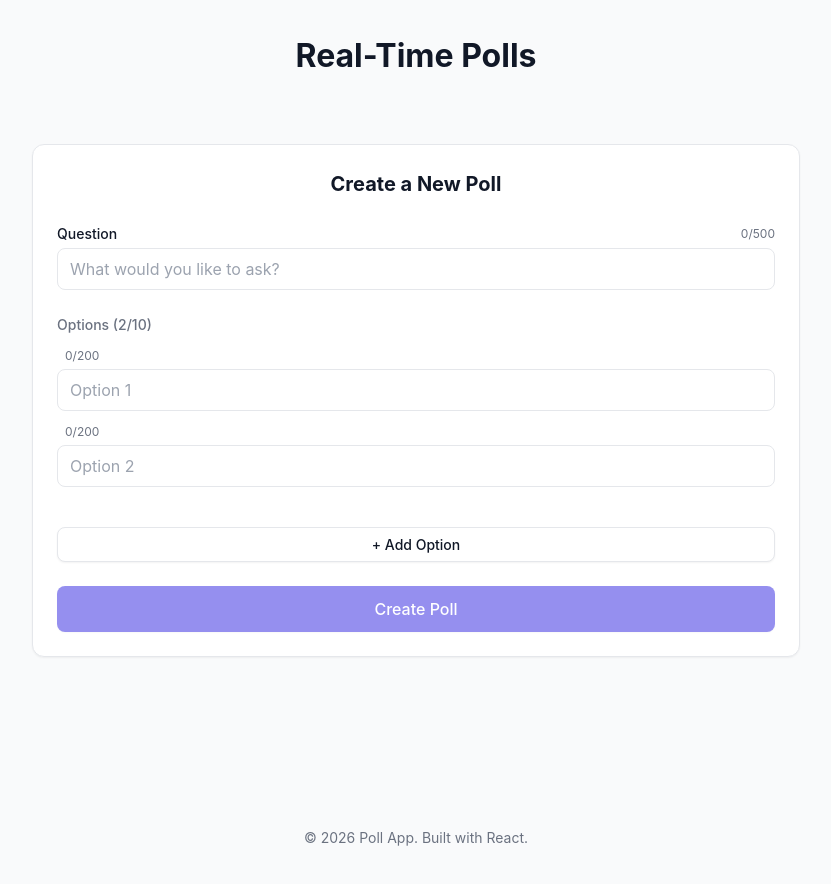
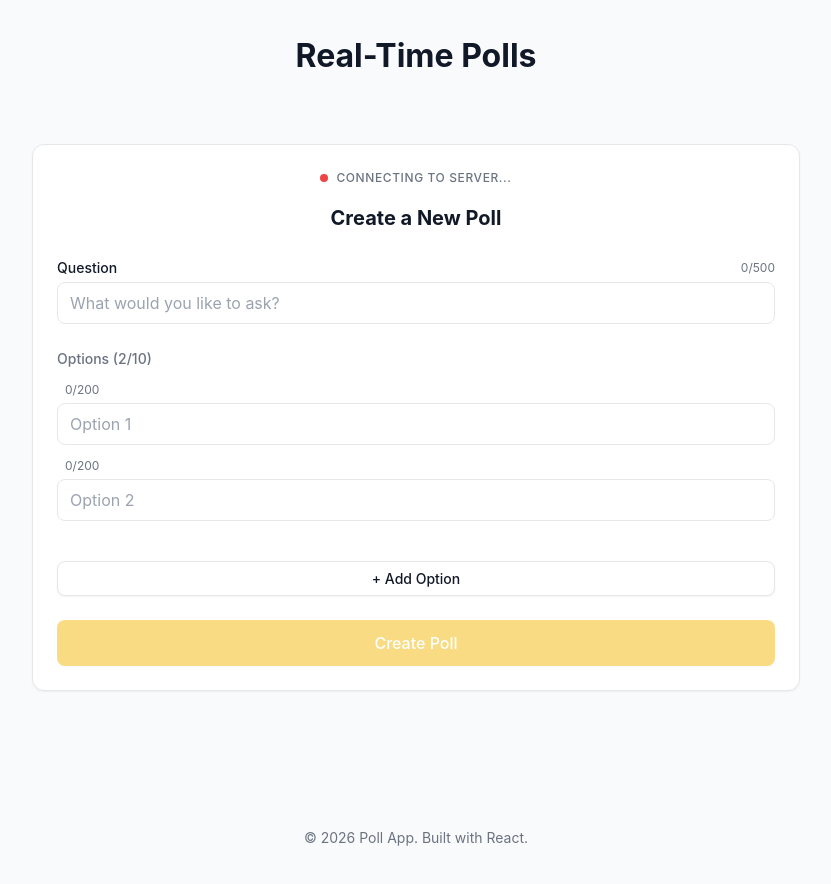
Before and after one commit to Kartiik7/ApplyTask-RealTimeVoting, a React (Vite) app in the folder client/: page / in a window 1280 px wide. Shown: the top 884 px of the page, without its empty margins (224-1055 px from the left). Built offline with nearby package versions, Linux system fonts and the light colour scheme; no server answers.

Commit message:
implemented server status + new color shades

```diff
--- a/client/src/features/polls/pages/CreatePoll.jsx
+++ b/client/src/features/polls/pages/CreatePoll.jsx
@@ -1,4 +1,5 @@
-import React, { useState } from 'react';
+import React, { useState, useEffect, useRef } from 'react';
+import io from 'socket.io-client';
 import useCreatePoll from '../hooks/useCreatePoll';
 import Layout from '../../../components/layout/Layout';
 import Card from '../../../components/ui/Card';
@@ -23,6 +24,36 @@ const CreatePoll = () => {
   } = useCreatePoll();
 
   const [touched, setTouched] = useState({ question: false, options: [] });
+  const [isConnected, setIsConnected] = useState(false);
+  const socketRef = useRef(null);
+
+  useEffect(() => {
+    const newSocket = io(import.meta.env.VITE_API_URL, {
+      withCredentials: true,
+      reconnectionAttempts: 5,
+      reconnectionDelay: 1000,
+    });
+
+    socketRef.current = newSocket;
+
+    newSocket.on('connect', () => {
+      setIsConnected(true);
+    });
+
+    newSocket.on('disconnect', () => {
+      setIsConnected(false);
+    });
+
+    newSocket.on('connect_error', () => {
+      setIsConnected(false);
+    });
+
+    return () => {
+      if (socketRef.current) {
+        socketRef.current.disconnect();
+      }
+    };
+  }, []);
 
   const handleBlur = (field, index = null) => {
     if (field === 'question') {
@@ -53,6 +84,11 @@ const CreatePoll = () => {
   return (
     <Layout>
       <Card>
+        <div className={`${styles.status} ${isConnected ? styles.connected : styles.disconnected}`}>
+          <span className={styles.statusDot}></span>
+          {isConnected ? 'Server Connected' : 'Connecting to server...'}
+        </div>
+
         <h2 className={styles.title}>Create a New Poll</h2>
 
         {submitError && (
--- a/client/src/features/polls/pages/CreatePoll.module.css
+++ b/client/src/features/polls/pages/CreatePoll.module.css
@@ -1,3 +1,32 @@
+.status {
+  display: flex;
+  align-items: center;
+  justify-content: center;
+  gap: var(--spacing-2);
+  margin-bottom: var(--spacing-4);
+  font-size: var(--font-size-xs);
+  font-weight: var(--font-weight-medium);
+  color: var(--color-text-secondary);
+  text-transform: uppercase;
+  letter-spacing: 0.05em;
+}
+
+.statusDot {
+  width: 8px;
+  height: 8px;
+  border-radius: 50%;
+  background-color: var(--color-text-disabled);
+}
+
+.connected .statusDot {
+  background-color: var(--color-success);
+  box-shadow: 0 0 0 2px var(--color-success-bg);
+}
+
+.disconnected .statusDot {
+  background-color: var(--color-error);
+}
+
 .form {
   display: flex;
   flex-direction: column;
--- a/client/src/features/polls/pages/PollRoom.jsx
+++ b/client/src/features/polls/pages/PollRoom.jsx
@@ -31,16 +31,16 @@ const PollRoom = () => {
     setTimeout(() => setCopySuccess(false), 2000);
   };
 
-  // Color palette for poll options - consistent for all users
+  // Color palette for poll options - warm colors to complement yellow theme
   const optionColors = [
+    { fill: 'rgba(244, 196, 48, 0.30)', border: 'rgb(244, 196, 48)' },      // Warm Yellow (primary)
+    { fill: 'rgba(251, 146, 60, 0.30)', border: 'rgb(251, 146, 60)' },      // Orange
+    { fill: 'rgba(239, 68, 68, 0.30)', border: 'rgb(239, 68, 68)' },        // Red
+    { fill: 'rgba(236, 72, 153, 0.30)', border: 'rgb(236, 72, 153)' },      // Pink
+    { fill: 'rgba(168, 85, 247, 0.30)', border: 'rgb(168, 85, 247)' },      // Purple
     { fill: 'rgba(59, 130, 246, 0.30)', border: 'rgb(59, 130, 246)' },      // Blue
-    { fill: 'rgba(16, 185, 129, 0.30)', border: 'rgb(16, 185, 129)' },      // Green
-    { fill: 'rgba(245, 158, 11, 0.30)', border: 'rgb(245, 158, 11)' },      // Amber
-    { fill: 'rgba(239, 68, 68, 0.30)', border: 'rgb(239, 68, 68)' },        // Red
-    { fill: 'rgba(168, 85, 247, 0.30)', border: 'rgb(168, 85, 247)' },      // Purple
-    { fill: 'rgba(236, 72, 153, 0.30)', border: 'rgb(236, 72, 153)' },      // Pink
     { fill: 'rgba(20, 184, 166, 0.30)', border: 'rgb(20, 184, 166)' },      // Teal
-    { fill: 'rgba(251, 146, 60, 0.30)', border: 'rgb(251, 146, 60)' },      // Orange
+    { fill: 'rgba(34, 197, 94, 0.30)', border: 'rgb(34, 197, 94)' },        // Green
   ];
 
   const getOptionColor = (index) => {
--- a/client/src/styles/tokens.css
+++ b/client/src/styles/tokens.css
@@ -1,25 +1,26 @@
 :root {
-  /* Colors */
-  --color-primary: #4f46e5;       /* Indigo 600 */
-  --color-primary-hover: #4338ca; /* Indigo 700 */
-  --color-primary-subtle: #e0e7ff; /* Indigo 100 */
+  /* Colors - Pinterest-style Yellow Theme */
+  --color-primary: #F4C430;       /* Rich Warm Yellow */
+  --color-primary-hover: #E0B020; /* Primary Dark (Hover/Active) */
+  --color-primary-subtle: #FEF3C7; /* Light yellow tint for subtle backgrounds */
 
-  --color-bg-body: #f9fafb;       /* Gray 50 */
-  --color-bg-card: #ffffff;       /* White */
-  --color-bg-input: #ffffff;
+  --color-bg-body: #F9FAFB;       /* Soft Off White */
+  --color-bg-card: #FFFFFF;       /* Surface (Cards) */
+  --color-bg-input: #FFFFFF;
+  --color-bg-secondary: #E5E7EB;  /* Neutral Light (for inactive elements) */
 
-  --color-text-primary: #111827;  /* Gray 900 */
-  --color-text-secondary: #6b7280; /* Gray 500 */
-  --color-text-disabled: #9ca3af; /* Gray 400 */
-  --color-text-inverse: #ffffff;
+  --color-text-primary: #111827;  /* Deep Charcoal */
+  --color-text-secondary: #6B7280; /* Text Secondary */
+  --color-text-disabled: #9CA3AF; /* Gray 400 */
+  --color-text-inverse: #111827;  /* Dark text on yellow backgrounds */
 
-  --color-border: #e5e7eb;        /* Gray 200 */
-  --color-border-focus: #4f46e5;
+  --color-border: #E5E7EB;        /* Neutral Light (Borders/Separators) */
+  --color-border-focus: #F4C430;  /* Yellow focus state */
 
-  --color-error: #ef4444;         /* Red 500 */
-  --color-error-bg: #fee2e2;      /* Red 100 */
-  --color-success: #10b981;       /* Emerald 500 */
-  --color-success-bg: #d1fae5;    /* Emerald 100 */
+  --color-error: #EF4444;         /* Danger Accent */
+  --color-error-bg: #FEE2E2;      /* Red 100 */
+  --color-success: #22C55E;       /* Success Accent */
+  --color-success-bg: #D1FAE5;    /* Emerald 100 */
 
   /* Typography */
   --font-family: 'Inter', -apple-system, BlinkMacSystemFont, "Segoe UI", Roboto, Helvetica, Arial, sans-serif;
```
